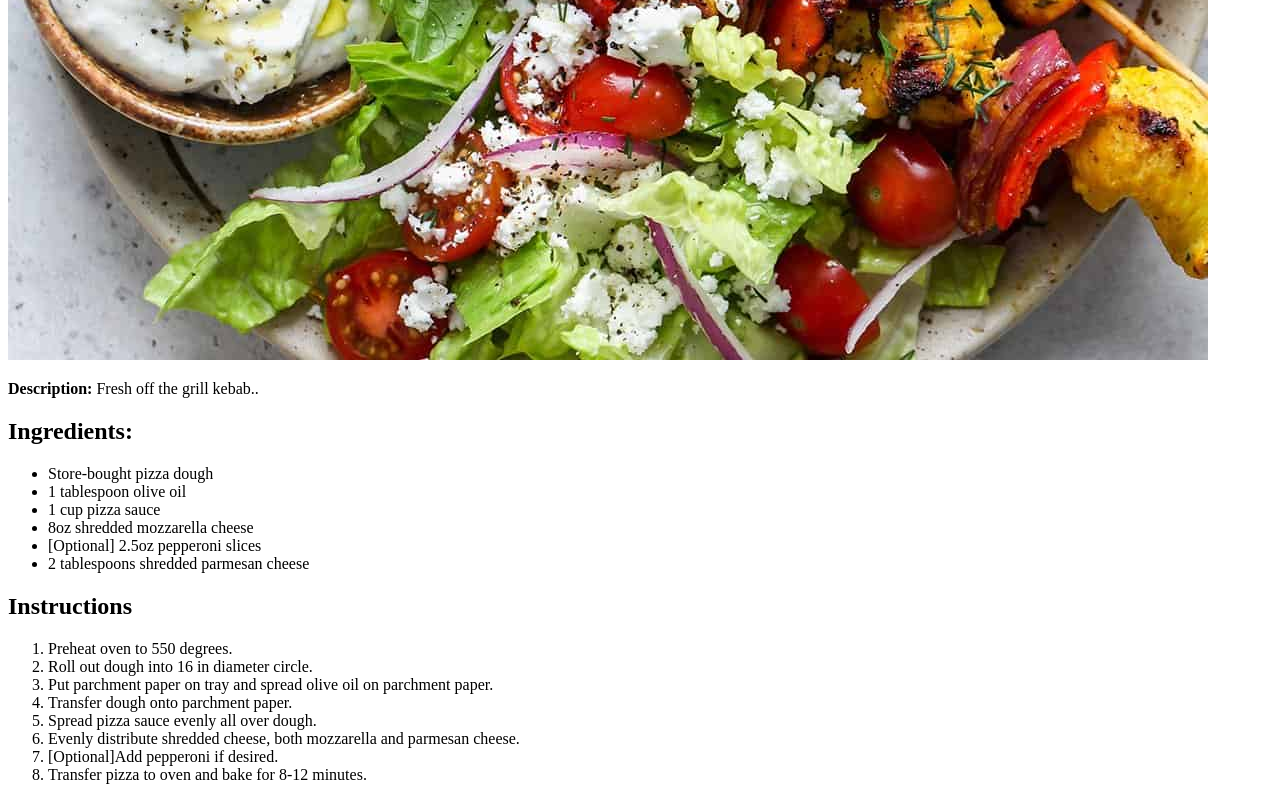
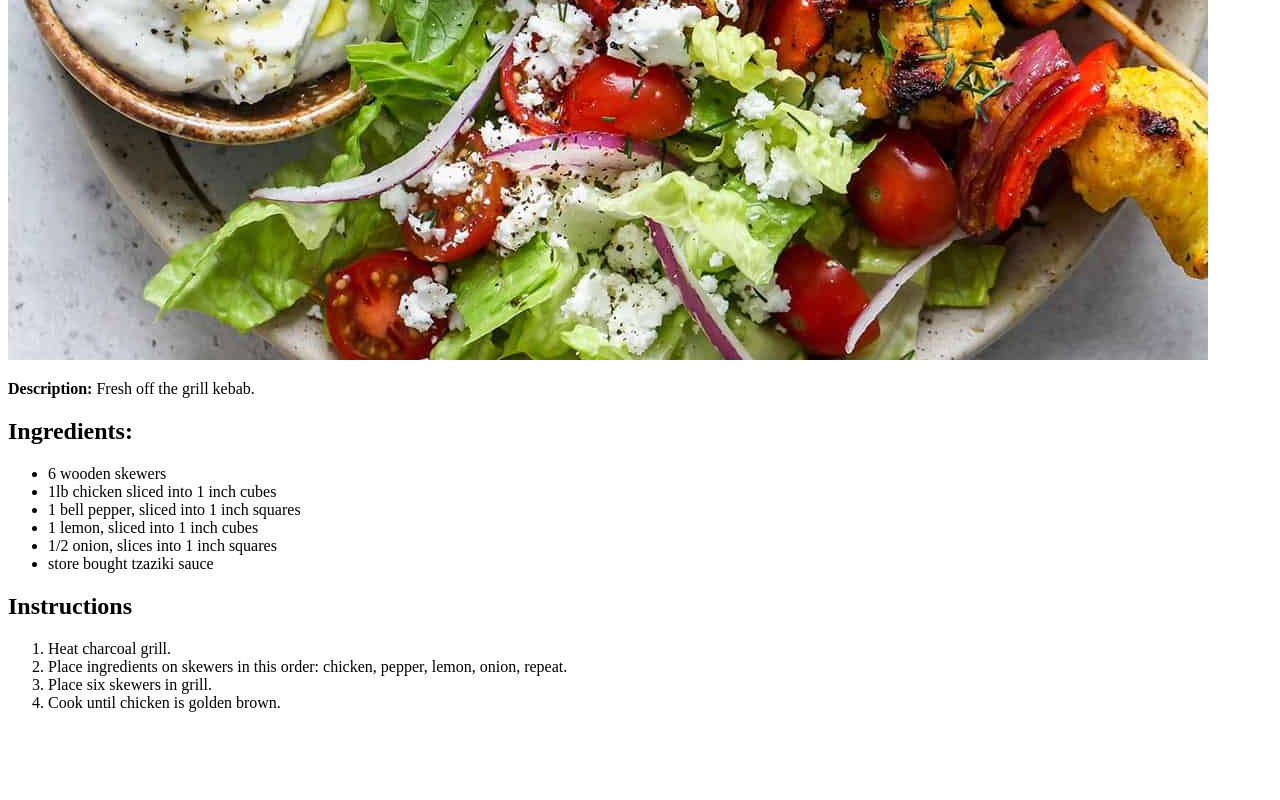
Before and after one commit to famzazn/odin-recipes, a plain HTML site: page recipes/kebab.html in a window 1280 px wide. Shown: the part 920-1720 px from the top of the page. After the commit the page ends 1648 px from the top, so only its background shows below. Drawn offline with Linux system fonts and the light colour scheme.

Commit message:
Create burger and finish kebab pages

```diff
--- a/recipes/kebab.html
+++ b/recipes/kebab.html
@@ -8,28 +8,24 @@
 <body>
     <h1>Kebab</h1>
     <img src="../images/kebab.jpg" alt="A tantalizing kebab.">
-    <p><strong>Description:</strong> Fresh off the grill kebab..</p>
+    <p><strong>Description:</strong> Fresh off the grill kebab.</p>
 
     <h2>Ingredients:</h2>
     <ul>
-        <li>Store-bought pizza dough</li>
-        <li>1 tablespoon olive oil</li>
-        <li>1 cup pizza sauce</li>
-        <li>8oz shredded mozzarella cheese</li>
-        <li>[Optional] 2.5oz pepperoni slices</li>
-        <li>2 tablespoons shredded parmesan cheese</li>
+        <li>6 wooden skewers</li>
+        <li>1lb chicken sliced into 1 inch cubes</li>
+        <li>1 bell pepper, sliced into 1 inch squares</li>
+        <li>1 lemon, sliced into 1 inch cubes</li>
+        <li>1/2 onion, slices into 1 inch squares</li>
+        <li>store bought tzaziki sauce</li>
     </ul>
 
     <h2>Instructions</h2>
     <ol>
-        <li>Preheat oven to 550 degrees.</li>
-        <li>Roll out dough into 16 in diameter circle.</li>
-        <li>Put parchment paper on tray and spread olive oil on parchment paper.</li>
-        <li>Transfer dough onto parchment paper.</li>
-        <li>Spread pizza sauce evenly all over dough.</li>
-        <li>Evenly distribute shredded cheese, both mozzarella and parmesan cheese.</li>
-        <li>[Optional]Add pepperoni if desired.</li>
-        <li>Transfer pizza to oven and bake for 8-12 minutes.</li>
+        <li>Heat charcoal grill.</li>
+        <li>Place ingredients on skewers in this order: chicken, pepper, lemon, onion, repeat.</li>
+        <li>Place six skewers in grill.</li>
+        <li>Cook until chicken is golden brown.</li>
     </ol>
 </body>
 </html>
```
Also changed, not shown: recipes/burger.html (+25 -0 lines).
